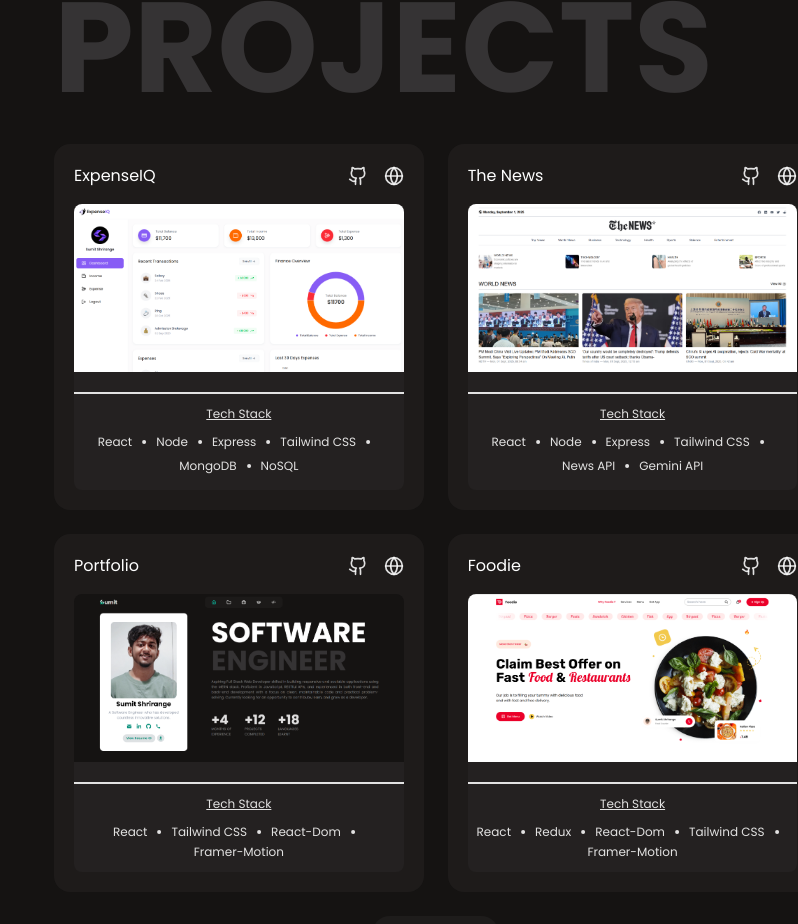
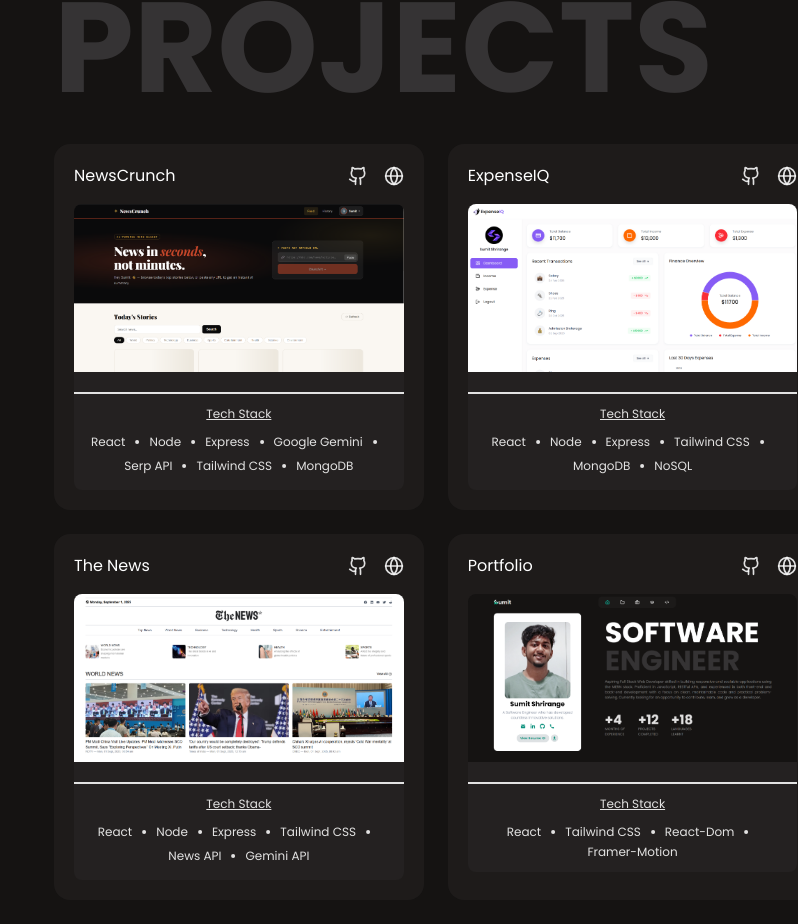
Before and after one commit to sumitshrirange/Portfolio, a React (Vite) app: page / in a window 1280 px wide. Shown: the part 924-1848 px from the top of the page, without its empty margins (482-1280 px from the left). Built offline with nearby package versions, Linux system fonts and the light colour scheme.

Commit message:
new project added

```diff
--- a/src/components/ui/ProjectCard.jsx
+++ b/src/components/ui/ProjectCard.jsx
@@ -2,11 +2,27 @@ import portfolioImg from "../../assets/portfolio-img.png";
 import theNewsImg from "../../assets/thenew-img.png";
 import foodieImg from "../../assets/foodie-img.png";
 import expenseiqImg from "../../assets/expenseiq.png";
+import newscrunchImg from "../../assets/newscrunch.png";
 import { Dot, Github, Globe } from "lucide-react";
 import { motion } from "motion/react";
 
 function ProjectCard() {
   const dataProject = [
+    {
+      name: "NewsCrunch",
+      githubLink: "https://github.com/sumitshrirange",
+      liveLink: "https://newscrunch.vercel.app",
+      thumbnail: newscrunchImg,
+      techStack: [
+        "React",
+        "Node",
+        "Express",
+        "Google Gemini",
+        "Serp API",
+        "Tailwind CSS",
+        "MongoDB",
+      ],
+    },
     {
       name: "ExpenseIQ",
       githubLink: "https://github.com/sumitshrirange",
```
Also changed, not shown: src/assets/newscrunch.png (added).
